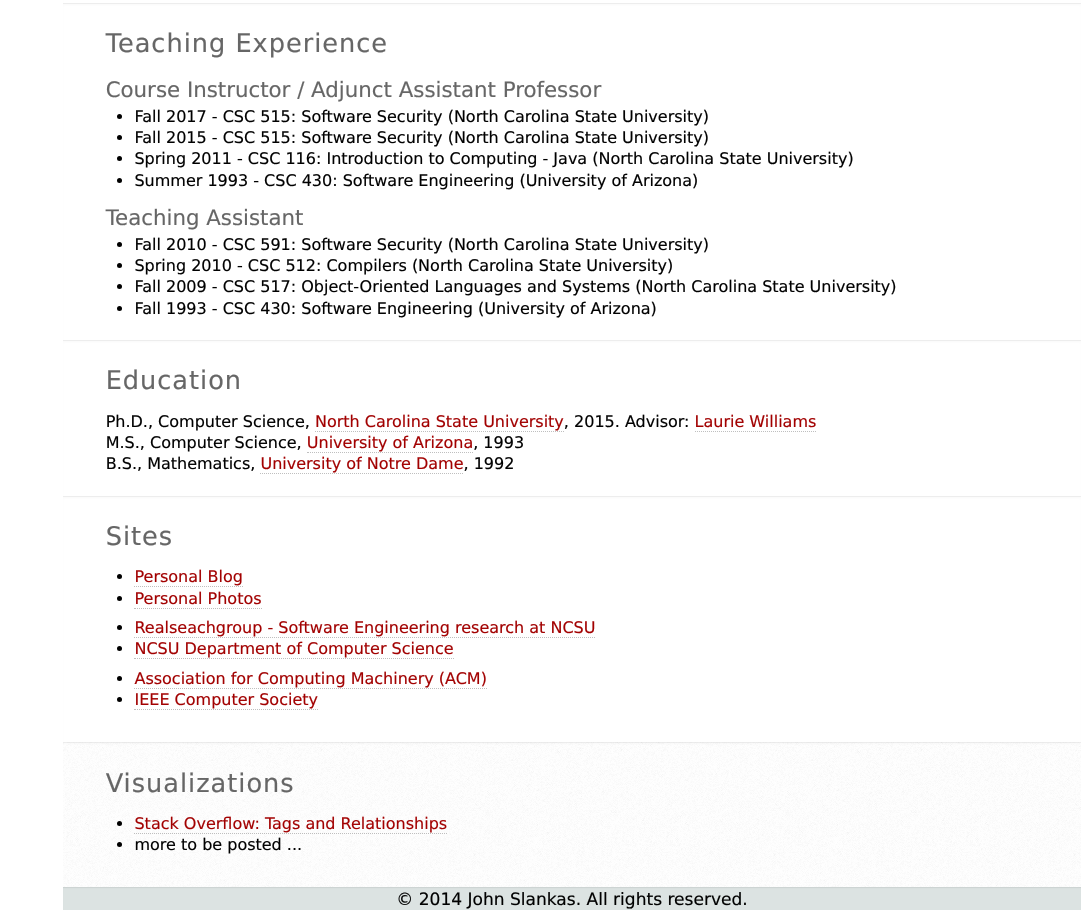
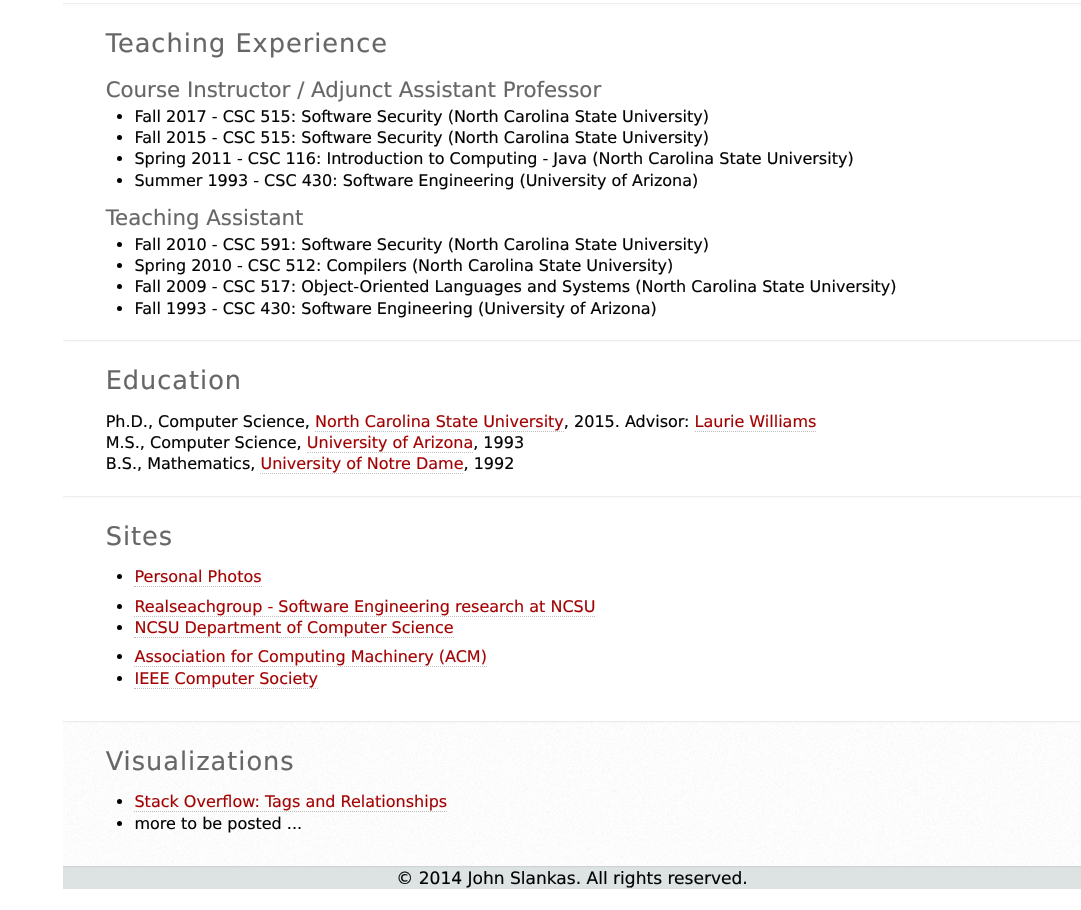
Before and after one commit to slankas/personal_website, a plain HTML site: page index.html in a window 1280 px wide. Shown: the part 3138-4048 px from the top of the page, without its empty margins (199-1280 px from the left). After the commit the page ends 4027 px from the top, so only its background shows below. Drawn offline with Linux system fonts and the light colour scheme.

Commit message:
Update index.html

```diff
--- a/index.html
+++ b/index.html
@@ -270,7 +270,7 @@
 							</header>
 							<p>
 							<ul>
-							<li><a href="http://irishwildcat.com">Personal Blog</a></li>
+							<!--<li><a href="http://irishwildcat.com">Personal Blog</a></li>-->
 							<li><a href="http://photos.irishwildcat.com">Personal Photos</a></li>
 							<p>
 							<li><a href="http://realsearchgroup.com">Realseachgroup - Software Engineering research at NCSU</a></li>
```
